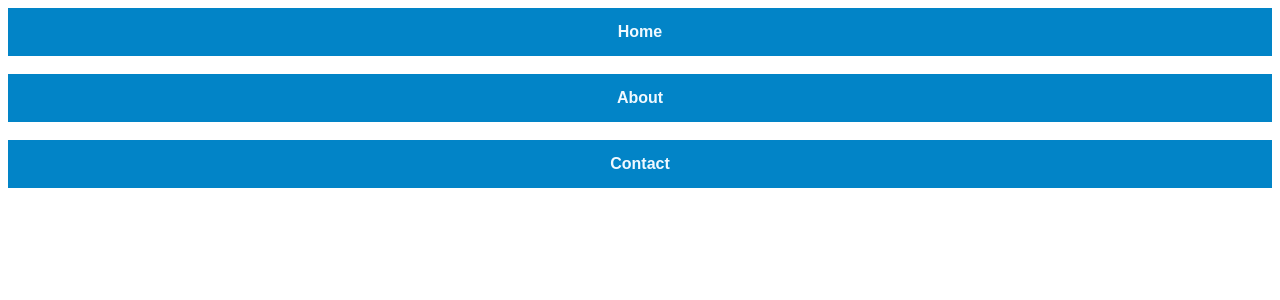
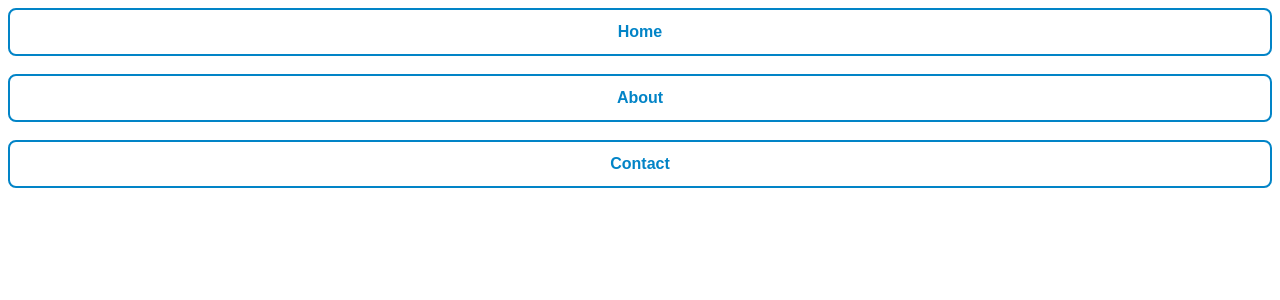
Before and after one commit to dsoaress/link-free, a Next.js app: page / in a window 1280 px wide. Shown: the top 300 px of the page. Built offline with nearby package versions, Linux system fonts and the light colour scheme.

Commit message:
feat: imp button styles

```diff
--- a/src/components/Button/styles.ts
+++ b/src/components/Button/styles.ts
@@ -87,8 +87,11 @@ export const Wrapper = styled('button', {
       },
       pill: {
         borderRadius: '9999px'
-      },
-      outline: {
+      }
+    },
+
+    outline: {
+      true: {
         background: 'transparent'
       }
     }
@@ -97,118 +100,119 @@ export const Wrapper = styled('button', {
   compoundVariants: [
     {
       color: 'slate',
-      schema: 'outline',
+      outline: true,
       css: outlineVariantFn('slate50', 'slate100', 'slate600')
     },
     {
       color: 'gray',
-      schema: 'outline',
+      outline: true,
       css: outlineVariantFn('gray50', 'gray100', 'gray600')
     },
     {
       color: 'zinc',
-      schema: 'outline',
+      outline: true,
       css: outlineVariantFn('zinc50', 'zinc100', 'zinc600')
     },
     {
       color: 'neutral',
-      schema: 'outline',
+      outline: true,
       css: outlineVariantFn('neutral50', 'neutral100', 'neutral600')
     },
     {
       color: 'stone',
-      schema: 'outline',
+      outline: true,
       css: outlineVariantFn('stone50', 'stone100', 'stone600')
     },
     {
       color: 'red',
-      schema: 'outline',
+      outline: true,
       css: outlineVariantFn('red50', 'red100', 'red600')
     },
     {
       color: 'orange',
-      schema: 'outline',
+      outline: true,
       css: outlineVariantFn('orange50', 'orange100', 'orange600')
     },
     {
       color: 'amber',
-      schema: 'outline',
+      outline: true,
       css: outlineVariantFn('amber50', 'amber100', 'amber600')
     },
     {
       color: 'yellow',
-      schema: 'outline',
+      outline: true,
       css: outlineVariantFn('yellow50', 'yellow100', 'yellow600')
     },
     {
       color: 'lime',
-      schema: 'outline',
+      outline: true,
       css: outlineVariantFn('lime50', 'lime100', 'lime600')
     },
     {
       color: 'green',
-      schema: 'outline',
+      outline: true,
       css: outlineVariantFn('green50', 'green100', 'green600')
     },
     {
       color: 'emerald',
-      schema: 'outline',
+      outline: true,
       css: outlineVariantFn('emerald50', 'emerald100', 'emerald600')
     },
     {
       color: 'teal',
-      schema: 'outline',
+      outline: true,
       css: outlineVariantFn('teal50', 'teal100', 'teal600')
     },
     {
       color: 'cyan',
-      schema: 'outline',
+      outline: true,
       css: outlineVariantFn('cyan50', 'cyan100', 'cyan600')
     },
     {
       color: 'sky',
-      schema: 'outline',
+      outline: true,
       css: outlineVariantFn('sky50', 'sky100', 'sky600')
     },
     {
       color: 'blue',
-      schema: 'outline',
+      outline: true,
       css: outlineVariantFn('blue50', 'blue100', 'blue600')
     },
     {
       color: 'indigo',
-      schema: 'outline',
+      outline: true,
       css: outlineVariantFn('indigo50', 'indigo100', 'indigo600')
     },
     {
       color: 'violet',
-      schema: 'outline',
+      outline: true,
       css: outlineVariantFn('violet50', 'violet100', 'violet600')
     },
     {
       color: 'purple',
-      schema: 'outline',
+      outline: true,
       css: outlineVariantFn('purple50', 'purple100', 'purple600')
     },
     {
       color: 'fuchsia',
-      schema: 'outline',
+      outline: true,
       css: outlineVariantFn('fuchsia50', 'fuchsia100', 'fuchsia600')
     },
     {
       color: 'pink',
-      schema: 'outline',
+      outline: true,
       css: outlineVariantFn('pink50', 'pink100', 'pink600')
     },
     {
       color: 'rose',
-      schema: 'outline',
+      outline: true,
       css: outlineVariantFn('rose50', 'rose100', 'rose600')
     }
   ],
 
   defaultVariants: {
     color: 'teal',
-    schema: 'outline'
+    schema: 'pill',
+    outline: false
   }
 })
--- a/src/pages/index.tsx
+++ b/src/pages/index.tsx
@@ -20,7 +20,7 @@ export default function Home() {
     <div>
       {links.map(link => (
         <>
-          <Button color="sky" schema="square" key={link.href}>
+          <Button color="sky" schema="rounded" outline key={link.href}>
             {link.label}
           </Button>
           <br />
```
